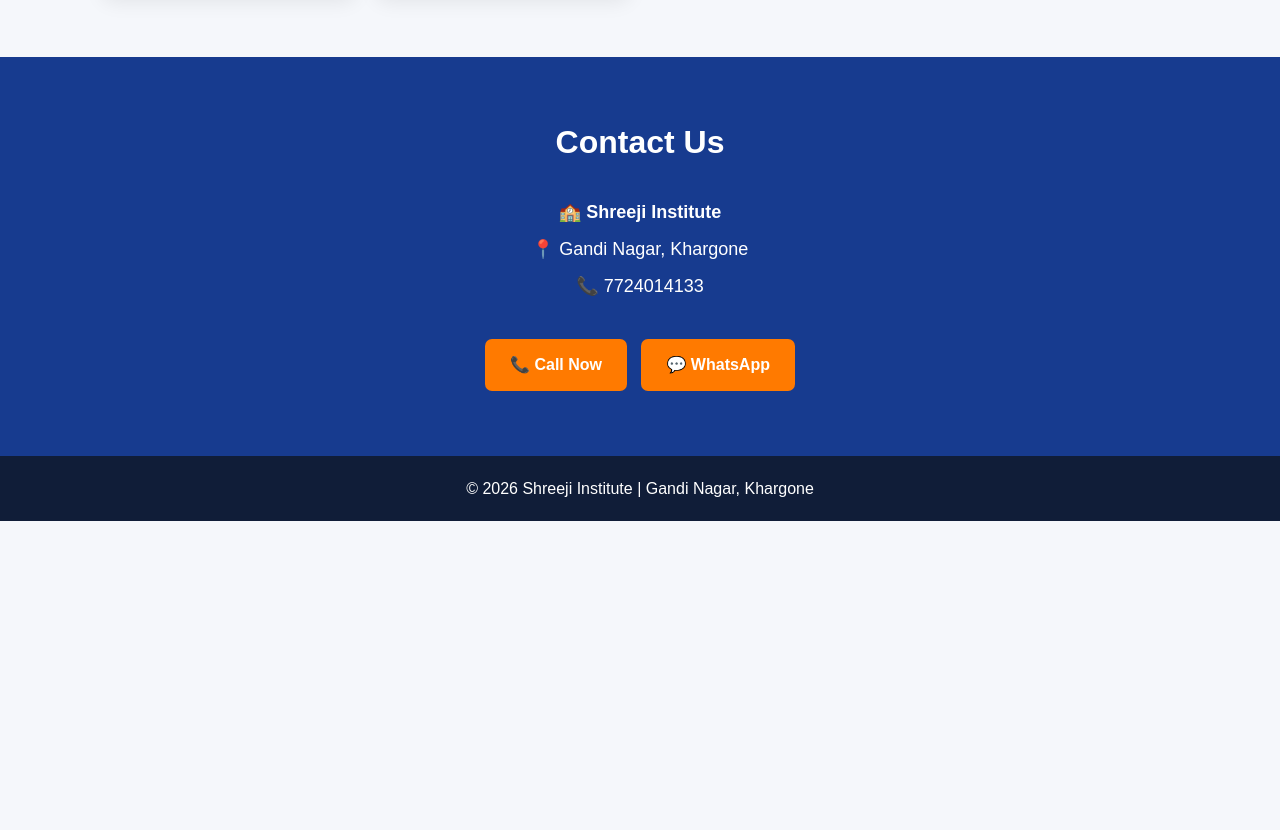
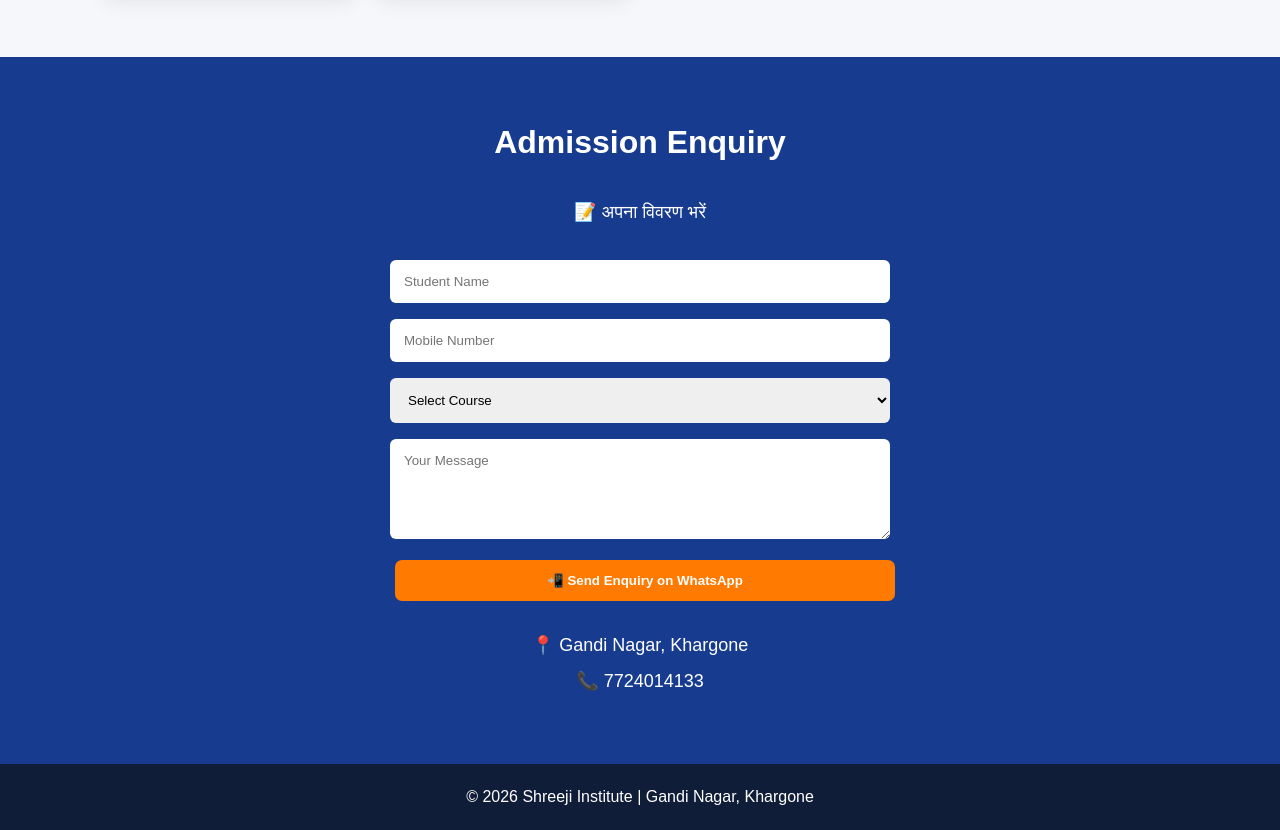
Before and after one commit to madanchouhanp/Coaching-website-, a plain HTML site: page index.html in a window 1280 px wide. Shown: the part 1350-2180 px from the top of the page. Before the commit the page ends 1871 px from the top, so only its background shows below. Drawn offline with Linux system fonts and the light colour scheme.

Commit message:
Update index.html

```diff
--- a/index.html
+++ b/index.html
@@ -258,19 +258,43 @@ footer{
 </section>
 
 <section class="contact" id="contact">
-    <h2 class="section-title">Contact Us</h2>
+    <h2 class="section-title">Admission Enquiry</h2>
 
-    <p>🏫 <b>Shreeji Institute</b></p>
+    <p>📝 अपना विवरण भरें</p>
+
+    <form onsubmit="sendWhatsApp(); return false;"
+          style="max-width:500px;margin:25px auto;text-align:left;">
+
+        <input id="name" type="text" placeholder="Student Name" required
+        style="width:100%;padding:14px;margin:8px 0;border-radius:6px;border:0;">
+
+        <input id="mobile" type="tel" placeholder="Mobile Number" required
+        style="width:100%;padding:14px;margin:8px 0;border-radius:6px;border:0;">
+
+        <select id="course" required
+        style="width:100%;padding:14px;margin:8px 0;border-radius:6px;border:0;">
+
+            <option value="">Select Course</option>
+            <option>IAS / UPSC</option>
+            <option>MPPSC</option>
+            <option>Vyapam</option>
+            <option>SSC</option>
+            <option>Other Competitive Exam</option>
+        </select>
+
+        <textarea id="message"
+        placeholder="Your Message"
+        style="width:100%;padding:14px;margin:8px 0;border-radius:6px;border:0;height:100px;"></textarea>
+
+        <button type="submit" class="btn"
+        style="border:0;cursor:pointer;width:100%;">
+            📲 Send Enquiry on WhatsApp
+        </button>
+
+    </form>
+
     <p>📍 Gandi Nagar, Khargone</p>
     <p>📞 7724014133</p>
-
-    <br>
-
-    <a href="tel:7724014133" class="btn">📞 Call Now</a>
-
-    <a href="https://wa.me/917724014133" class="btn">
-        💬 WhatsApp
-    </a>
 </section>
 
 <footer>
```
